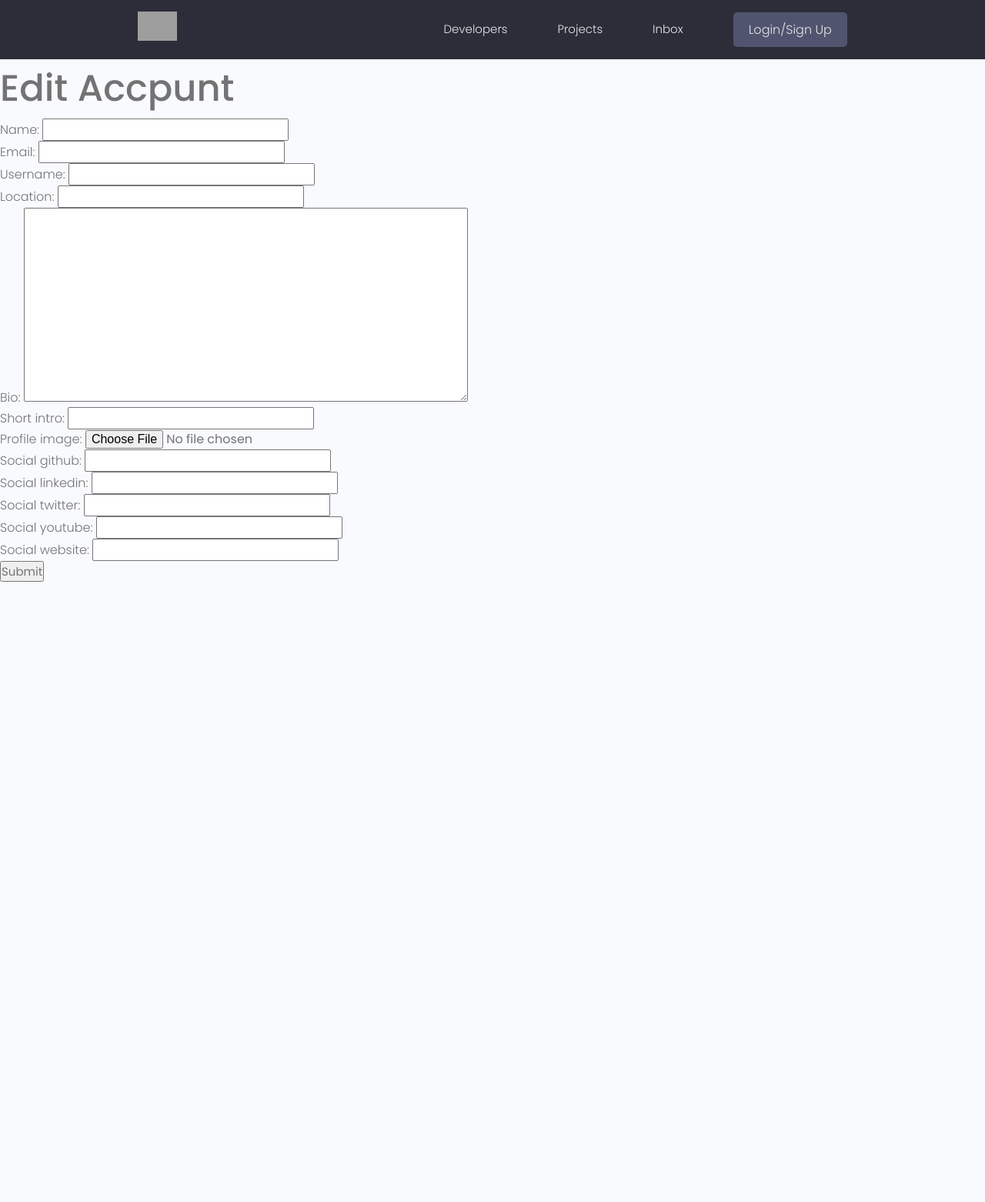
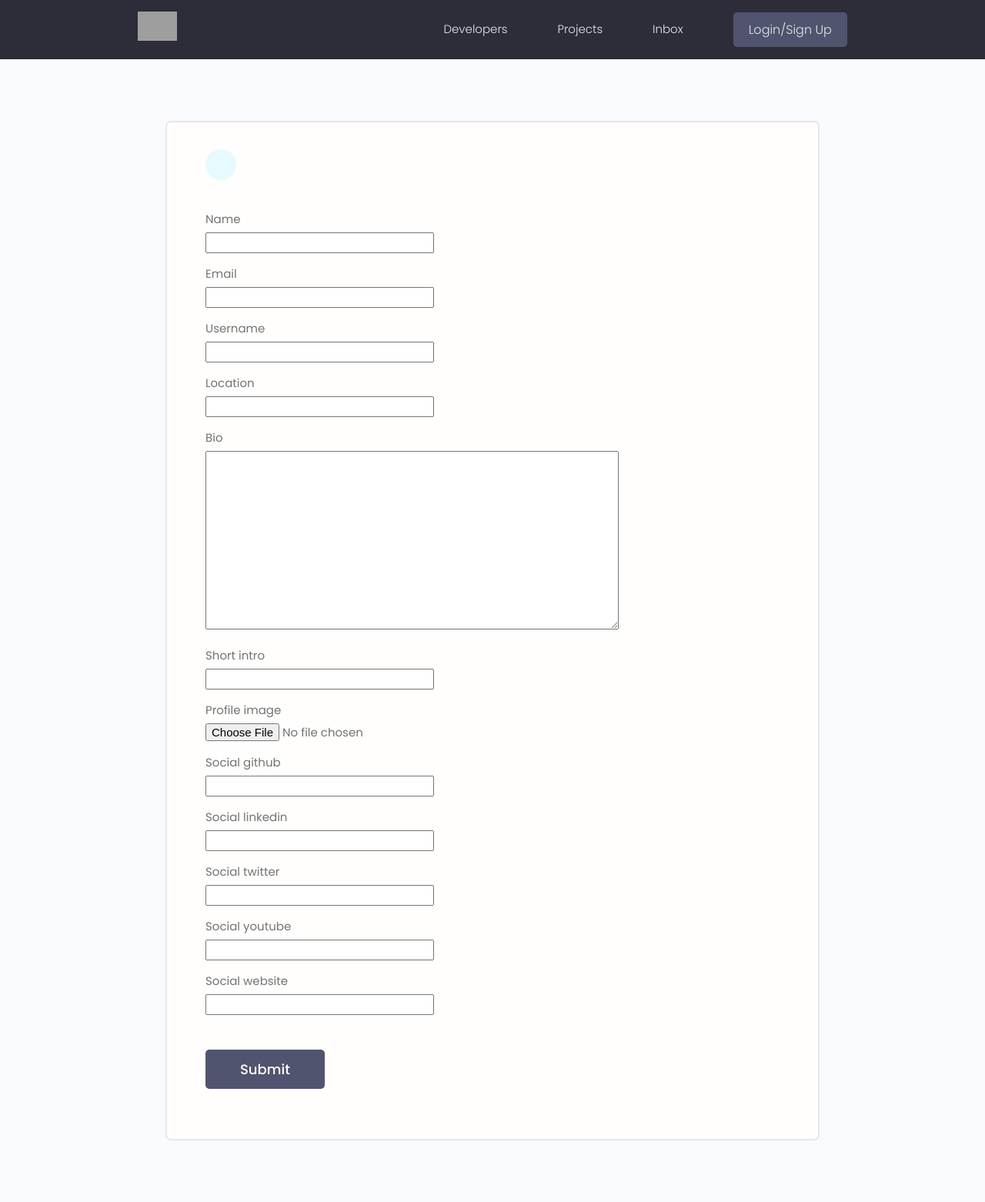
Before and after one commit to ShorenaK/Profolios, a Django app: template users/templates/users/profile_form.html in a window 1280 px wide. Shown: the whole page at 77% size. Before the commit the page ends 756 px from the top, so only its background shows below. Run offline with Django 4.2, Linux system fonts and the light colour scheme; the template is opened without the code that fills it: values that come from a table or form of the project are taken from there, others are empty; some libraries are stand-ins or nearby versions; grey boxes are pictures that could not be loaded.

Commit message:
profile_form.html styling done

```diff
--- a/users/templates/users/profile_form.html
+++ b/users/templates/users/profile_form.html
@@ -2,14 +2,26 @@
 
 {% block content %}
 
+<main class="formPage my-xl">
+    <div class="content-box">
+        <div class="formWrapper">
+            <a class="backButton" href="{% url 'account' %}"><i class="im im-angle-left"></i></a>
+            <br>
 
-<h1> Edit Accpunt </h1>
-<form method="POST" action="{% url 'edit-account' %}", enctype="multipart/form-data">
-    {% csrf_token %}
-    {{form.as_p}}
-<input type="submit" valu="Submit">
+            <form class="form" method="POST" action="{% url 'edit-account' %}" enctype="multipart/form-data">
+                {% csrf_token %}
 
+                {% for field in form %}
+                <div class="form__field">
+                    <label for="formInput#text">{{field.label}}</label>
+                    {{field}}
+                </div>
+                {% endfor %}
 
-</form>
+                <input class="btn btn--sub btn--lg  my-md" type="submit" value="Submit" />
+            </form>
+        </div>
+    </div>
+</main>
 
 {% endblock content %}
```
